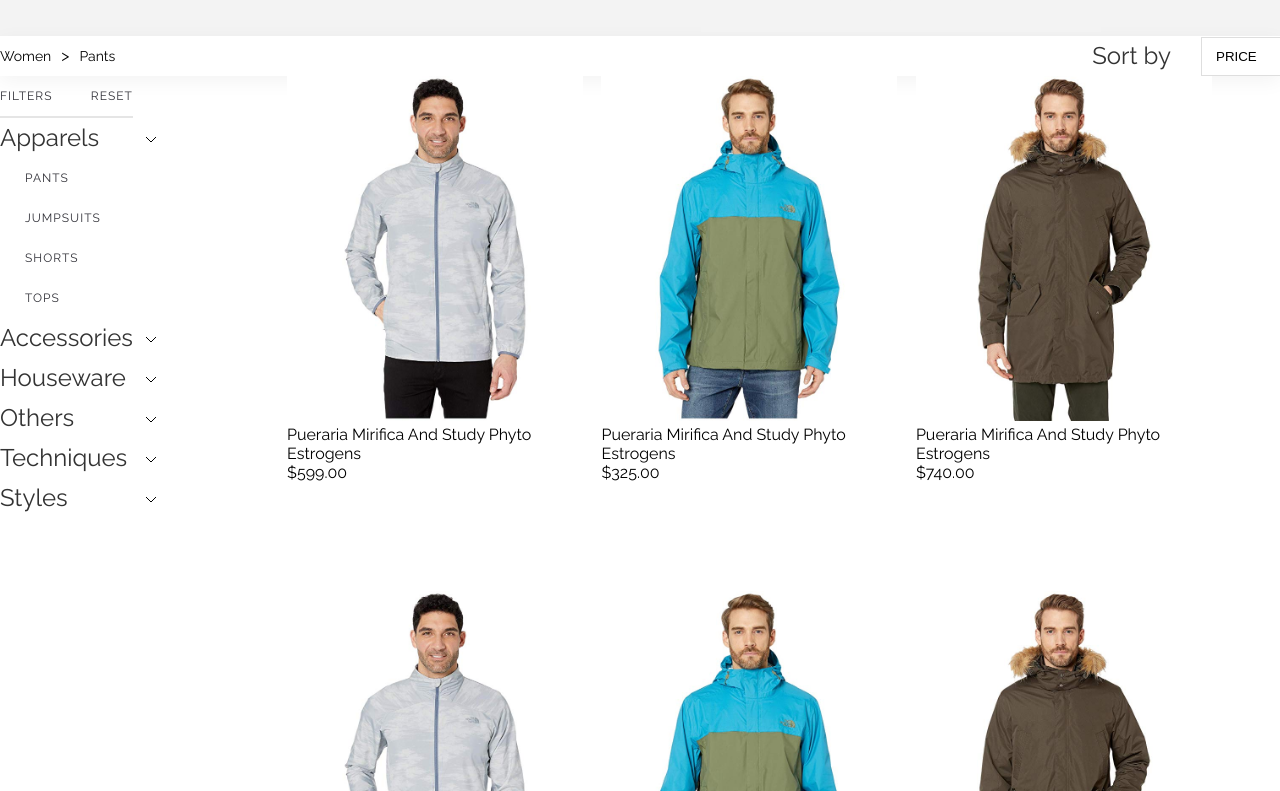
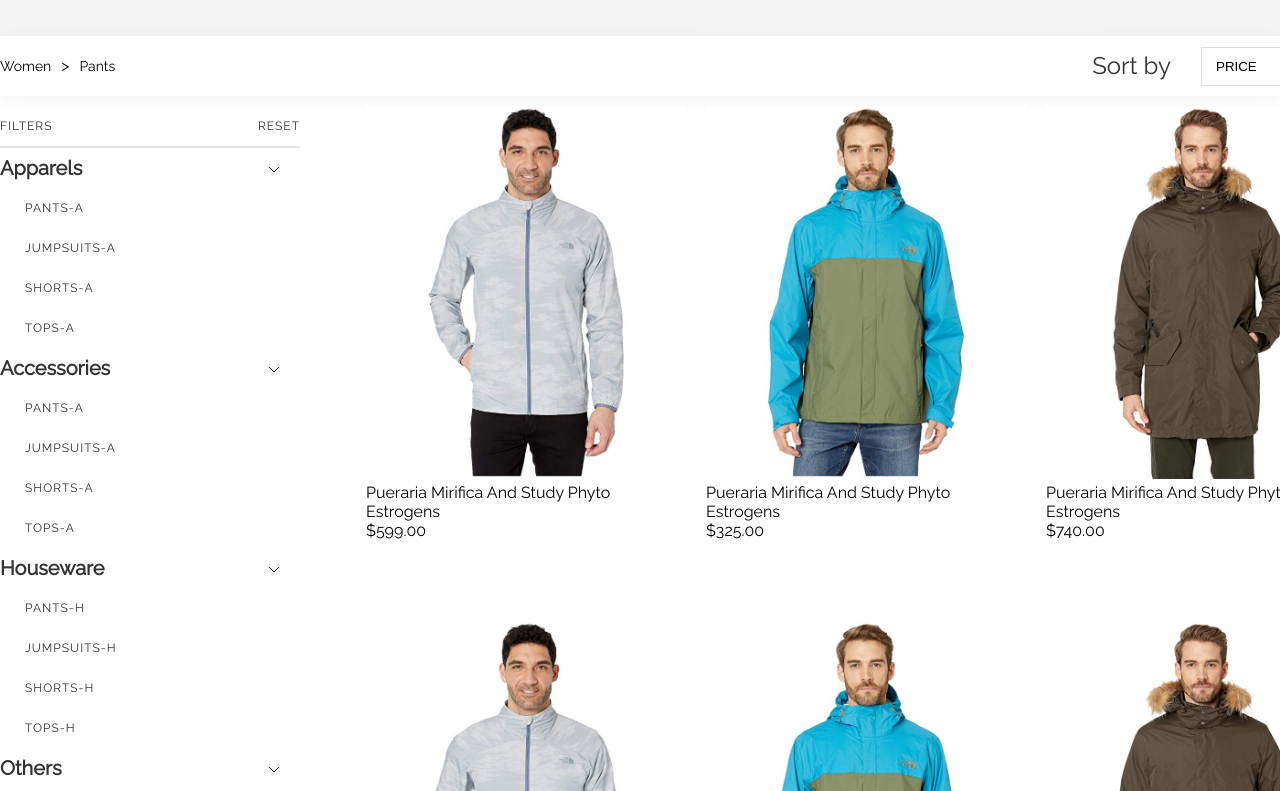
Before and after one commit to ArthurDorokin/online-store, a React (Create React App) app: page / in a window 1280 px wide. Shown: the part 689-1480 px from the top of the page. Built offline with nearby package versions, Linux system fonts and the light colour scheme.

Commit message:
refactoring and new map

```diff
--- a/src/common.css
+++ b/src/common.css
@@ -20,7 +20,7 @@
 
 .main-content {
     width: 1366px;
-    margin: 0 auto;
+    margin: 10px auto;
     display: flex;
     justify-content: space-between;
 }
--- a/src/components/constants.js
+++ b/src/components/constants.js
@@ -52,7 +52,17 @@
     "Contact us": ["x26A Pagoda St, TANGS", "xSingapore, 058187", "+65 6221 5462"]
 };
 
+const sidebarList = {
+    "Apparels": ["Pants-a", "Jumpsuits-a", "Shorts-a", "Tops-a"],
+    "Accessories": ["Pants-a", "Jumpsuits-a", "Shorts-a", "Tops-a"],
+    "Houseware": ["Pants-h","Jumpsuits-h", "Shorts-h", "Tops-h"],
+    "Others": ["Pants-o","Jumpsuits-o", "Shorts-o", "Tops-o"],
+    "Techniques": ["Pants-t","Jumpsuits-t", "Shorts-t", "Tops-t"],
+    "Styles": ["Pants-s","Jumpsuits-s", "Shorts-s", "Tops-s"]
+};
+
 export {
+    sidebarList,
     contentList,
     headerList,
     footerList
--- a/src/components/content/content.css
+++ b/src/components/content/content.css
@@ -1,5 +1,5 @@
-.content {
-    width: 75%;
+.main-content .content{
+    width: 1000px;
     margin: 0 auto;
 }
 
--- a/src/components/sidebar/sidebar.css
+++ b/src/components/sidebar/sidebar.css
@@ -1,5 +1,5 @@
 .sidebar {
-    width: 19%;
+    width: 300px;
 }
 
 .sidebar .sortFilter {
@@ -43,17 +43,17 @@
     content: '';
     position: absolute;
     background: url("/img/arrow-down.svg");
-    width: 13px;
-    height: 8px;
-    right: -25px;
+    width: 12px;
+    height: 6px;
+    right: 20px;
     top: 18px;
 }
 
-.sidebar .list-item .apparels.submenu {
+.sidebar .list-item .submenu ul {
     padding: 0 0 0 25px;
 }
 
-.sidebar .list-item .apparels.submenu li {
+.sidebar .list-item .submenu li {
     position: relative;
     font-size: 12px;
     line-height: 40px;
@@ -61,21 +61,22 @@
     letter-spacing: 1px;
     text-transform: uppercase;
     color: #33333A;
+    cursor: pointer;
 }
 
-.sidebar .list-item .submenu.two li:hover {
-    color: #FF6008;
-}
+/*.sidebar .list-item .submenu.two li:hover {*/
+/*    color: #FF6008;*/
+/*}*/
 
-.sidebar .list-item .submenu.two li::after {
-    content: '';
-    position: absolute;
-    background: none;
-    width: 13px;
-    height: 8px;
-    right: 0;
-    top: 18px;
-}
+/*.sidebar .list-item .submenu.two li::after {*/
+/*    content: '';*/
+/*    position: absolute;*/
+/*    background: none;*/
+/*    width: 13px;*/
+/*    height: 8px;*/
+/*    right: 0;*/
+/*    top: 18px;*/
+/*}*/
 
 .sidebar .list-item .submenu li.active::after {
     transform: rotate(0deg);
--- a/src/components/sidebar/sidebar.jsx
+++ b/src/components/sidebar/sidebar.jsx
@@ -1,5 +1,6 @@
 import React from 'react';
 import './sidebar.css';
+import {sidebarList} from '../constants.js';
 const Sidebar = () => (
         <div className="sidebar">
             <div className="container">
@@ -13,32 +14,19 @@
                 </div>
                 <div className="list-section">
                     <ul>
-                        {/*move data to constants (see below)*/}
-                        {/*parse data with map methods*/}
-                        <li className="list-item">Apparels {/*you really need class names here?*/}
-                            <ul className="apparels submenu one">
-                                <li>Pants</li>
-                                <li>Jumpsuits</li>
-                                <li>Shorts</li>
-                                <li>Tops</li>
-                            </ul>
-                        </li>
-                        <li className="list-item">Accessories</li>
-                        <li className="list-item">Houseware</li>
-                        <li className="list-item">Others</li>
-                        <li className="list-item">Techniques</li>
-                        <li className="list-item">Styles</li>
+                        {Object.entries(sidebarList).map(([key, items], index) => (
+                            <li key={index} className="list-item">
+                                <h5>{key}</h5>
+                                <div className="submenu">
+                                    <ul>
+                                        {items.map((item, jIndex) => <li key={jIndex}>{item}</li>)}
+                                    </ul>
+                                </div>
+                            </li>
+                        ))}
                     </ul>
                 </div>
             </div>
         </div>
 );
 export default Sidebar
-
-
-// example data
-// const data = [
-//     {title: 'Apparels', children: [{title: 'Pants'}, ...]},
-//     {title: 'Accessories'},
-//     ...
-// ]
--- a/src/components/sortPanel/sortPanel.css
+++ b/src/components/sortPanel/sortPanel.css
@@ -8,6 +8,7 @@
     justify-content: space-between;
     width: 1366px;
     margin: 0 auto;
+    padding: 10px 0;
 }
 
 .sortPanel .breadcrumbs ul {
```
